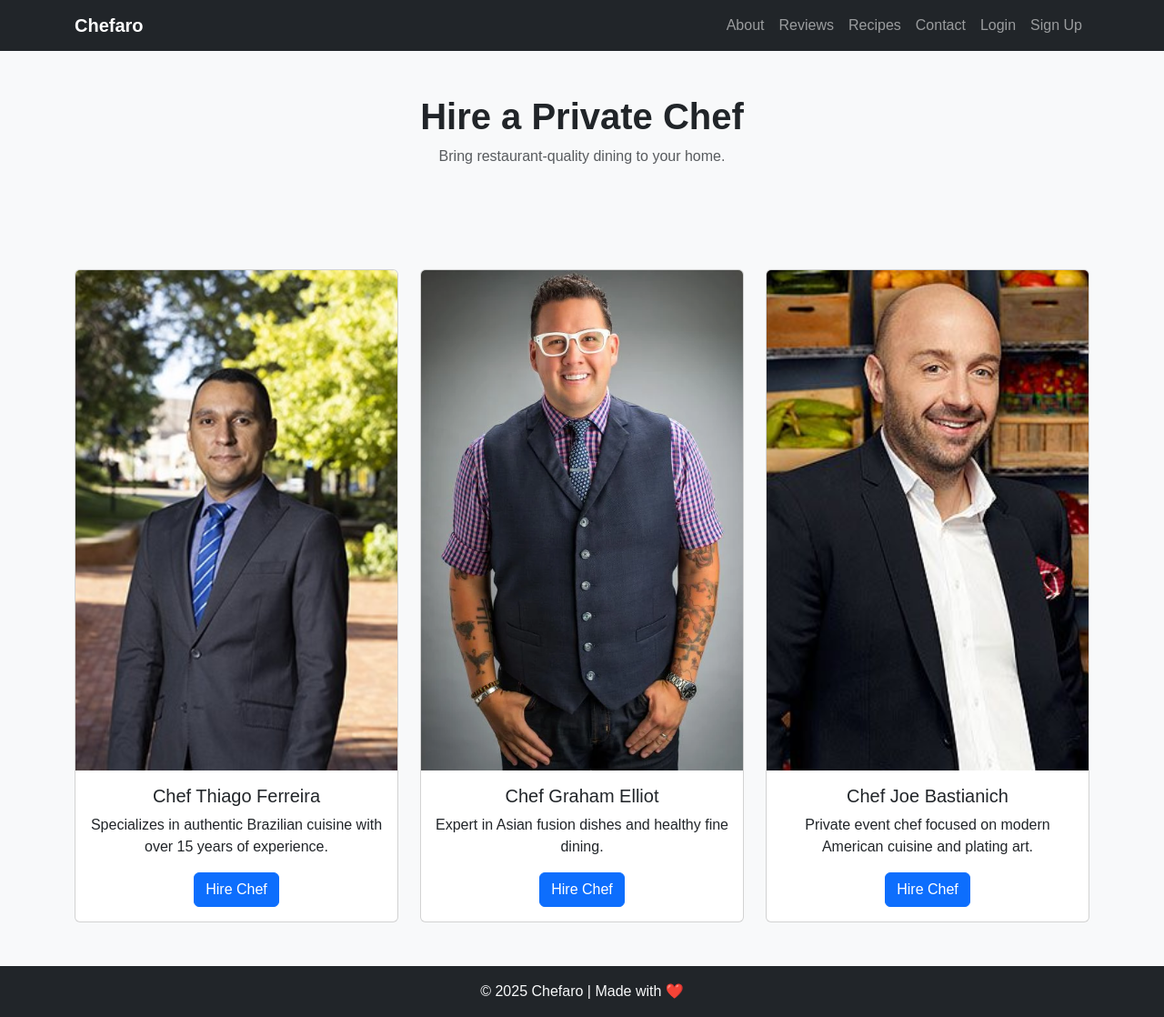
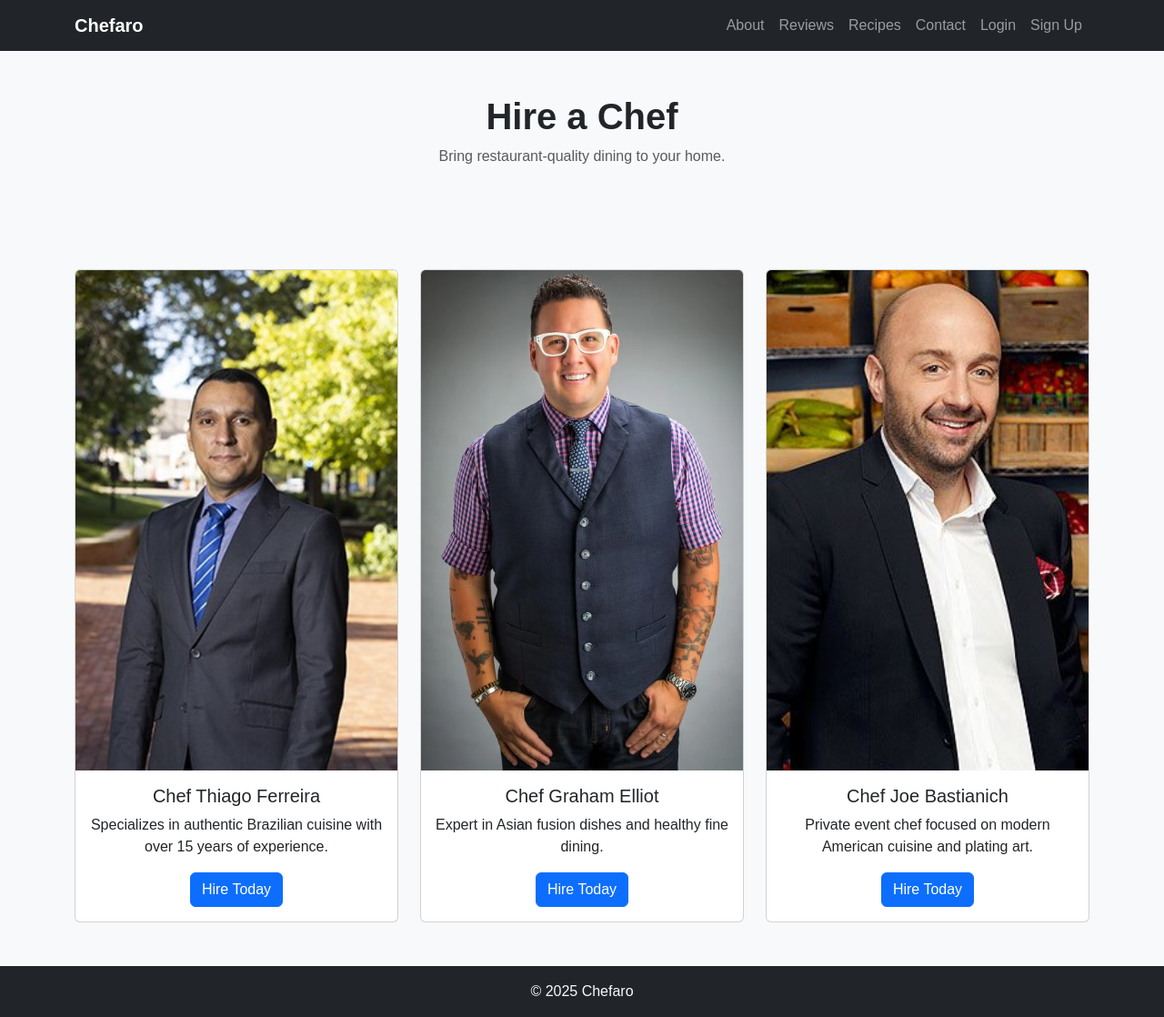
Before and after one commit to Jayden0206/MidtermProject, a plain HTML site: page chefs.html in a window 1280 px wide. Shown: the whole page at 91% size. Drawn offline with nearby package versions, Linux system fonts and the light colour scheme.

Commit message:
minor textual edits

```diff
--- a/chefs.html
+++ b/chefs.html
@@ -3,7 +3,7 @@
 <head>
     <meta charset="UTF-8">
     <meta name="viewport" content="width=device-width, initial-scale=1.0">
-    <title>Hire a Chef | TasteHub</title>
+    <title>Hire a Chef | Chefaro</title>
     <link href="https://cdn.jsdelivr.net/npm/bootstrap@5.3.3/dist/css/bootstrap.min.css" rel="stylesheet">
     <link href="https://cdn.jsdelivr.net/npm/bootstrap-icons@1.11.3/font/bootstrap-icons.css" rel="stylesheet">
     <link rel="stylesheet" href="css/style.css">
@@ -32,7 +32,7 @@
 
 <!-- Header -->
 <header class="text-center py-5 bg-light">
-    <h1 class="fw-bold">Hire a Private Chef</h1>
+    <h1 class="fw-bold">Hire a Chef</h1>
     <p class="text-muted">Bring restaurant-quality dining to your home.</p>
 </header>
 
@@ -45,7 +45,7 @@
                 <div class="card-body">
                     <h5 class="card-title">Chef Thiago Ferreira</h5>
                     <p class="card-text">Specializes in authentic Brazilian cuisine with over 15 years of experience.</p>
-                    <button class="btn btn-primary hire-btn">Hire Chef</button>
+                    <button class="btn btn-primary hire-btn">Hire Today</button>
                 </div>
             </div>
         </div>
@@ -55,7 +55,7 @@
                 <div class="card-body">
                     <h5 class="card-title">Chef Graham Elliot</h5>
                     <p class="card-text">Expert in Asian fusion dishes and healthy fine dining.</p>
-                    <button class="btn btn-primary hire-btn">Hire Chef</button>
+                    <button class="btn btn-primary hire-btn">Hire Today</button>
                 </div>
             </div>
         </div>
@@ -65,7 +65,7 @@
                 <div class="card-body">
                     <h5 class="card-title">Chef Joe Bastianich</h5>
                     <p class="card-text">Private event chef focused on modern American cuisine and plating art.</p>
-                    <button class="btn btn-primary hire-btn">Hire Chef</button>
+                    <button class="btn btn-primary hire-btn">Hire Today</button>
                 </div>
             </div>
         </div>
@@ -74,7 +74,7 @@
 
 <!-- Footer -->
 <footer class="bg-dark text-light text-center py-3 mt-auto">
-    <p class="mb-0">&copy; 2025 Chefaro | Made with ❤️ </p>
+    <p class="mb-0">&copy; 2025 Chefaro</p>
 </footer>
 
 <script src="js/script.js"></script>
```
Also changed, not shown: about.html (+1 -1 lines), contact.html (+2 -2 lines), index.html (+1 -1 lines), logIn.html (+1 -1 lines), recipes.html (+2 -2 lines), reviews.html (+2 -2 lines), signup.html (+1 -1 lines).
